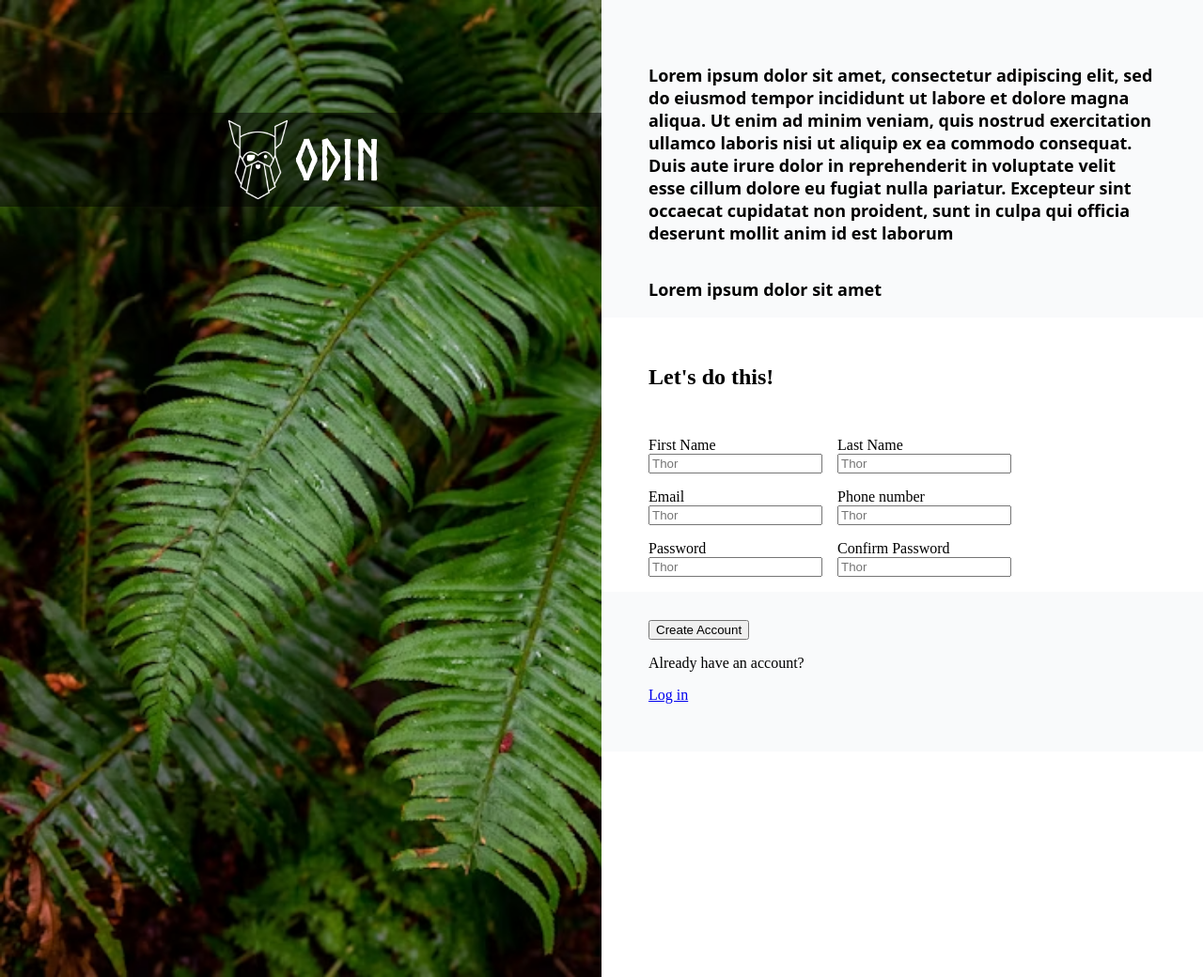
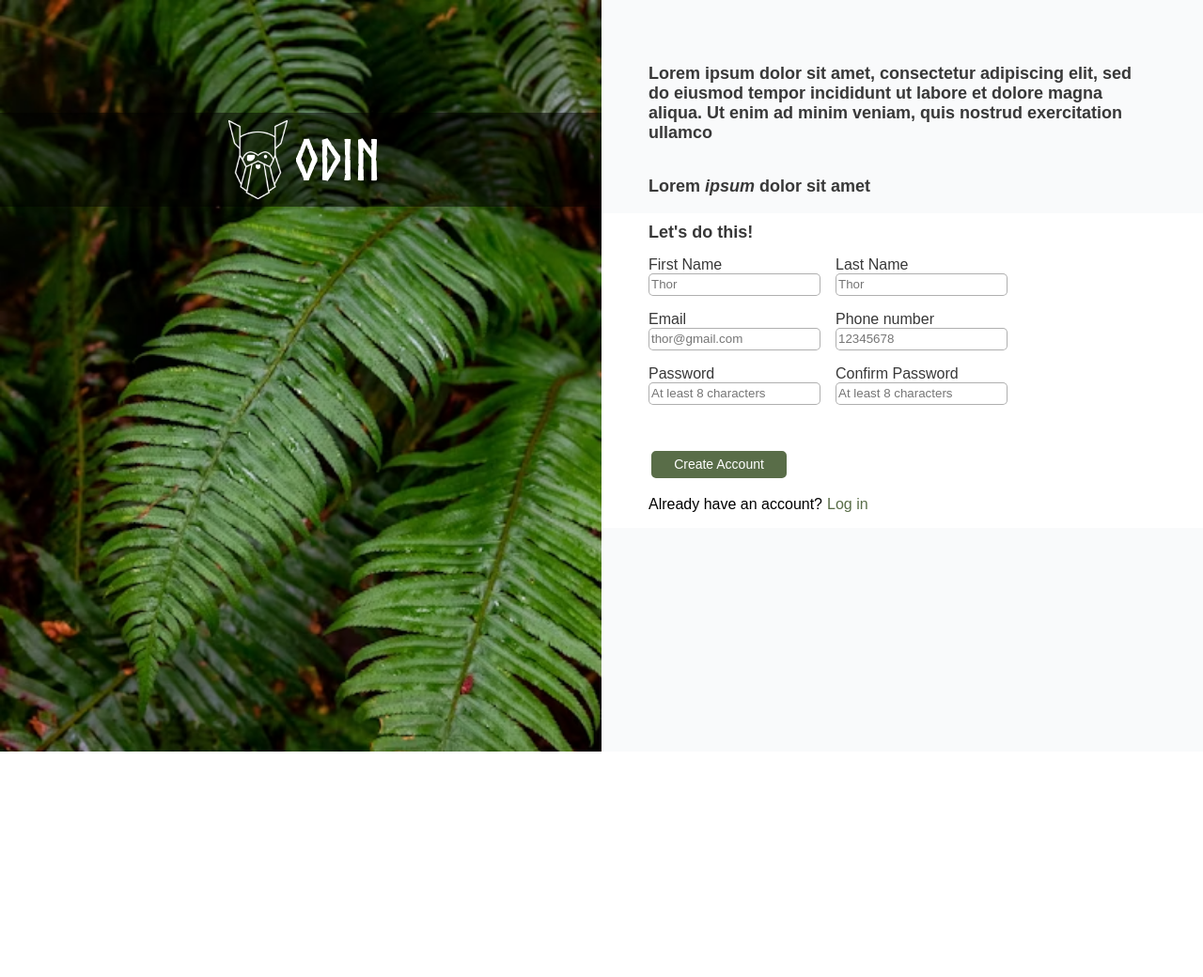
Before and after one commit to marcebrit/Sign-Up-Form, a plain HTML site: page index.html in a window 1280 px wide. Shown: the whole page at 94% size. After the commit the page ends 800 px from the top, so only its background shows below. Drawn offline with Linux system fonts and the light colour scheme; a script that the page names is missing.

Commit message:
The code was cleaned

```diff
--- a/index.html
+++ b/index.html
@@ -25,11 +25,8 @@
                 <p class="long-text">Lorem ipsum dolor sit amet, consectetur adipiscing elit, sed do eiusmod tempor
                     incididunt ut labore et dolore magna aliqua. Ut enim ad minim veniam, quis nostrud exercitation
                     ullamco
-                    laboris nisi ut aliquip ex ea commodo consequat. Duis aute irure dolor in reprehenderit in voluptate
-                    velit esse cillum dolore eu fugiat nulla pariatur. Excepteur sint occaecat cupidatat non proident,
-                    sunt
-                    in culpa qui officia deserunt mollit anim id est laborum</p>
-                <p class="short-text">Lorem ipsum dolor sit amet</p>
+                </p>
+                <p class="short-text">Lorem <i>ipsum</i> dolor sit amet</p>
 
 
 
@@ -45,70 +42,50 @@
                         </div>
 
                         <div class="form-group">
-                            <label for="first-name">Last Name</label>
-                            <input type="text" id="first-name" name="first-name" placeholder="Thor">
+                            <label for="last-name">Last Name</label>
+                            <input type="text" id="last-name" name="last-name" placeholder="Thor">
                         </div>
 
                     </div>
 
                     <div class="form-row">
                         <div class="form-group">
-                            <label for="first-name">Email</label>
-                            <input type="text" id="first-name" name="first-name" placeholder="Thor">
+                            <label for="email">Email</label>
+                            <input type="email" id="email" name="email" placeholder="thor@gmail.com">
                         </div>
 
                         <div class="form-group">
-                            <label for="first-name">Phone number</label>
-                            <input type="text" id="first-name" name="first-name" placeholder="Thor">
+                            <label for="phone-number">Phone number</label>
+                            <input type="tel" id="phone-number" name="phone-number" placeholder="12345678">
                         </div>
 
                     </div>
 
                     <div class="form-row">
                         <div class="form-group">
-                            <label for="first-name">Password</label>
-                            <input type="text" id="first-name" name="first-name" placeholder="Thor">
+                            <label for="password">Password</label>
+                            <input type="password" id="password" name="password" placeholder="At least 8 characters">
                         </div>
 
                         <div class="form-group">
-                            <label for="first-name">Confirm Password</label>
-                            <input type="text" id="first-name" name="first-name" placeholder="Thor">
+                            <label for="confirm-password">Confirm Password</label>
+                            <input type="password" id="confirm-password" name="confirm-password"
+                                placeholder="At least 8 characters">
                         </div>
-                </form>
-
-
                     </div>
 
-
-
-
-        </div>
-        <div class="button-container">
+                    <div class="form-row">
                         <div class="button-andtext">
                             <button class="button">Create Account</button>
                             <div class="button-subtext-container">
-                    <p class="button-subtext">Already have an account?</p><a href="expample.com" class="log-in">Log
-                        in</a>
+                                <p class="button-subtext">Already have an account?</p><a href="example.com"
+                                    class="log-in">Log in</a>
                             </div>
                         </div>
-
-
-
-
                     </div>
-
-
-
-
+                </form>
             </div>
-
-
-
         </div>
-
-
-    </div>
-
     </div>
 
 
--- a/style.css
+++ b/style.css
@@ -8,6 +8,31 @@ html,
 body {
     margin: 0;
     height: 100%;
+    font-family: Arial, Helvetica, sans-serif;
+}
+
+button {
+    box-shadow: none;
+    outline: none;
+}
+
+a {
+    color: #596D48;
+    text-decoration: none;
+}
+
+input {
+    height: 20px;
+    border-radius: 5px;
+    outline: none;
+    border: solid;
+    border-width: 1px;
+    border-color: rgba(0, 0, 0, 0.315);
+    color: #383838;
+}
+
+label {
+    color: #383838;
 }
 
 .main {
@@ -19,7 +44,7 @@ body {
     background-image: url(assets/background-Image.avif);
     background-size: cover;
     width: 100%;
-    height: 130%;
+    height: 100%;
 }
 
 .right {
@@ -27,6 +52,7 @@ body {
     flex-direction: column;
     background-color: #f9fafb;
     width: 100%;
+    height: 100%;
     background-size: cover;
 }
 
@@ -44,17 +70,25 @@ body {
 
 }
 
-
-
-.button-container {
-    display: flex;
-    margin-left: 50px;
-}
-
 .button {
     display: flex;
     margin-top: 30px;
+    background-color: #596D48;
+    color: white;
+    border: solid;
+    border-radius: 8px;
+    width: 150px;
+    height: 35px;
+    font-size: 14px;
+    align-items: center;
+    justify-content: center;
+
 }
+
+.button-subtext-container {
+    display: flex;
+}
+
 
 .button-subtext {
     display: flex;
@@ -64,6 +98,7 @@ body {
 .log-in {
     display: flex;
     align-items: center;
+    margin-left: 5px;
 }
 
 .logo-img {
@@ -88,19 +123,20 @@ body {
 }
 
 .long-text {
-    font-family: system-ui, -apple-system, BlinkMacSystemFont, 'Segoe UI', Roboto, Oxygen, Ubuntu, Cantarell, 'Open Sans', 'Helvetica Neue', sans-serif;
     font-weight: bold;
     font-size: 18px;
     padding-top: 50px;
     padding-left: 50px;
     padding-right: 50px;
+    color: #383838;
 }
 
 .short-text {
-    font-family: system-ui, -apple-system, BlinkMacSystemFont, 'Segoe UI', Roboto, Oxygen, Ubuntu, Cantarell, 'Open Sans', 'Helvetica Neue', sans-serif;
     font-weight: bold;
     font-size: 18px;
     padding-left: 50px;
+    color: #383838;
+
 }
 
 .form-container {
@@ -111,7 +147,10 @@ body {
 }
 
 .caption {
-    margin: 50px;
+    margin-top: 10px;
+    margin-left: 50px;
+    color: #383838;
+    font-size: 18px;
 }
 
 .form {
```
Lines whose indentation alone changed are shown as unchanged.
